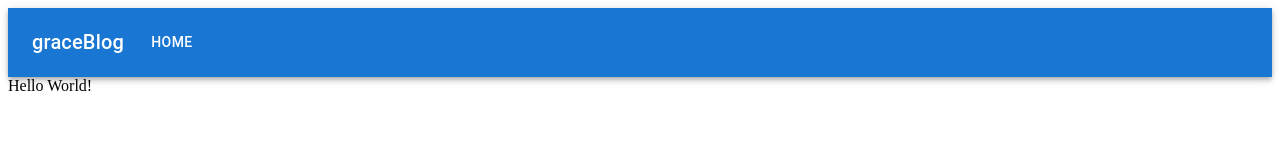
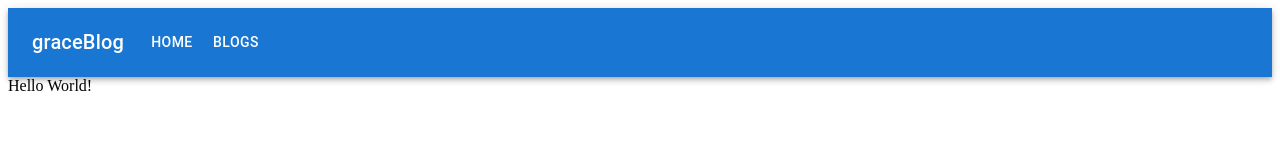
Before and after one commit to gracetveit/graceBlog, a Next.js app: page / in a window 1280 px wide. Shown: the top 160 px of the page. Built offline with nearby package versions, Linux system fonts and the light colour scheme.

Commit message:
feat: adding blogs to navbar page

```diff
--- a/src/components/NavBar.tsx
+++ b/src/components/NavBar.tsx
@@ -26,7 +26,10 @@ export default () => {
     setAnchorElNav(null);
   };
 
-  const pages = [{ name: "Home", route: "/" }];
+  const pages = [
+    { name: "Home", route: "/" },
+    { name: "Blogs", route: "/blogs" },
+  ];
 
   return (
     <AppBar position="static">
```
